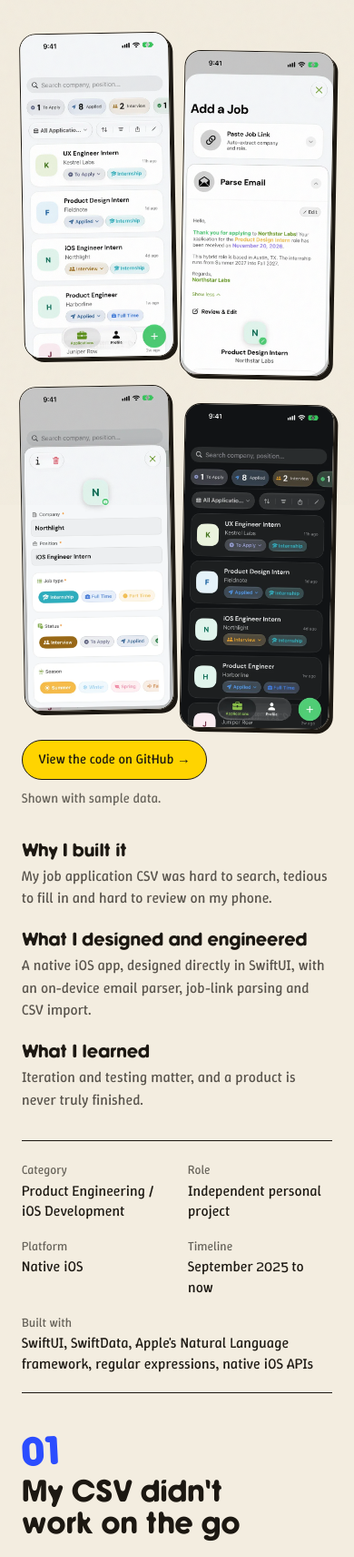
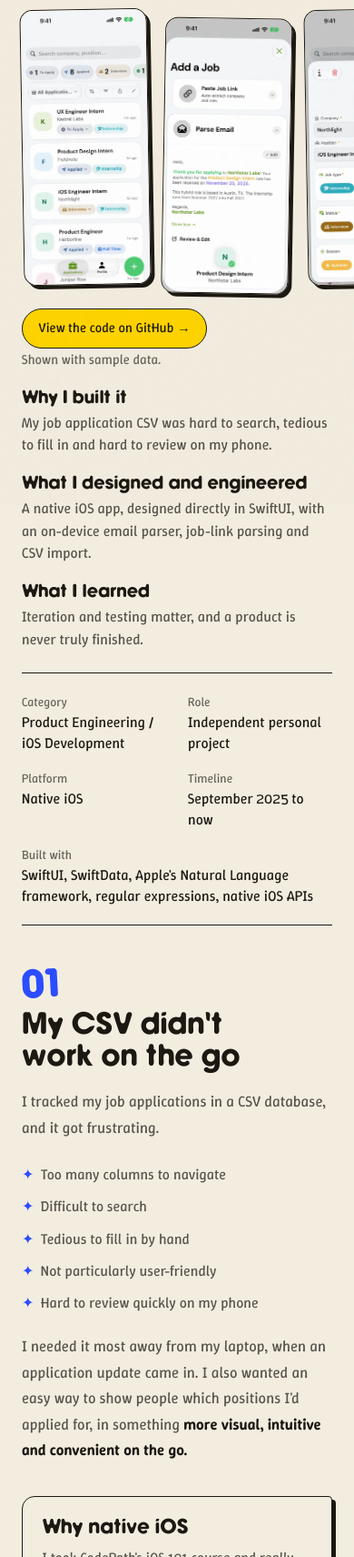
Before and after one commit to marcanjoul/marcanjoul.github.io, a plain HTML site: page appnest/index.html in a window 390 px wide. Shown: the part 289-2000 px from the top of the page at 91% size. Drawn offline with Linux system fonts and the light colour scheme.

Commit message:
Enhance responsiveness and layout for AppNest components: implement media queries for better display on small screens, adjust hero shots and demo recordings for improved usability.

```diff
--- a/appnest/index.html
+++ b/appnest/index.html
@@ -39,7 +39,7 @@
       <p class="cs-lede">A mobile-first job application tracker that simplifies application management through intelligent email parsing.</p>
     </div>
 
-    <div class="cs-hero-shots">
+    <div class="cs-hero-shots" role="group" aria-label="Four AppNest screens">
       <img src="../assets/appnest/app/list.webp" width="560" height="1218" fetchpriority="high"
            alt="Applications list: a search field, status chips with counts, and a card for each job showing its position, company, date, status and job type.">
       <img src="../assets/appnest/app/email-highlights.webp" width="560" height="1218"
@@ -127,7 +127,7 @@
     </div>
 
     <div class="cs-wrap">
-      <ul class="cs-steps cs-demos" tabindex="0" aria-label="Four more recordings">
+      <ul class="cs-steps cs-demos" aria-label="Four more recordings">
         <li>
           <figure class="cs-shot">
             <video data-demo controls muted playsinline preload="none" width="600" height="1304" poster="../assets/appnest/demos/dashboard.webp"
@@ -471,8 +471,9 @@ func hypotheticalIsNotStatus() {
   clips.forEach((v) => v.addEventListener('play', () => clips.forEach((o) => { if (o !== v) hush(o); })));
   function hush(v) { if (!v.paused) { v.dataset.auto = '1'; v.pause(); } }
 
-  if (!matchMedia('(prefers-reduced-motion: reduce)').matches && 'IntersectionObserver' in window) {
-    const demos = clips.filter((v) => 'demo' in v.dataset);
+  if ('IntersectionObserver' in window) {
+    const auto = !matchMedia('(prefers-reduced-motion: reduce)').matches;
+    const demos = auto ? clips.filter((v) => 'demo' in v.dataset) : [];
     const seen = new Set(), held = new Set();   // on screen; paused by the reader
     const start = (after) => {
       const n = demos.length, from = after ? demos.indexOf(after) + 1 : 0;
@@ -489,14 +490,24 @@ func hypotheticalIsNotStatus() {
       });
       v.addEventListener('ended', () => start(v));   // next one on screen, or this one again
     });
+    // every recording stops once it's off screen; only the demos start by themselves
     const watch = new IntersectionObserver((entries) => {
       entries.forEach((e) => {
-        if (e.isIntersecting) seen.add(e.target); else { seen.delete(e.target); hush(e.target); }
+        const v = e.target, inView = e.intersectionRatio >= 0.6;
+        if (inView && demos.includes(v)) seen.add(v); else seen.delete(v);
+        if (!e.isIntersecting || (demos.includes(v) && !inView)) hush(v);
       });
       if (!clips.some((v) => !v.paused)) start();
-    }, { threshold: 0.6 });
-    demos.forEach((v) => watch.observe(v));
+    }, { threshold: [0, 0.6] });
+    clips.forEach((v) => watch.observe(v));
   }
+
+  // rows that scroll sideways take keyboard focus, but only at widths where they do scroll
+  const rows = document.querySelectorAll('.cs-hero-shots, .cs-demos');
+  const reach = () => rows.forEach((el) => {
+    if (el.scrollWidth > el.clientWidth + 1) el.tabIndex = 0; else el.removeAttribute('tabindex');
+  });
+  reach(); addEventListener('load', reach); addEventListener('resize', reach);
 
   // closing a section stops whatever was playing inside it
   document.querySelectorAll('details').forEach((d) => d.addEventListener('toggle', () => {
--- a/styles.css
+++ b/styles.css
@@ -1634,3 +1634,54 @@ footer { text-align: center; padding: 4rem 1.5rem; color: var(--ink-3); font-siz
   .cs-timeline li { padding: 0 0 0 1.75rem; }
   .cs-timeline li::before { left: -0.5rem; top: 0.4rem; }
 }
+
+/* ---------- appnest/ on small screens ---------- */
+@media (min-width: 641px) and (max-width: 900px) {
+  .cs-demos .cs-shot video { max-width: 240px; }
+}
+/* a recording always fits the screen it's on, with room for the browser's bars (landscape too) */
+@media (max-width: 640px), (max-height: 500px) {
+  .cs-appnest .cs-shot video { max-width: min(300px, calc(80vh * 0.46)); max-width: min(300px, calc(80svh * 0.46)); }
+}
+
+@media (max-width: 640px) {
+  .cs-appnest { -webkit-text-size-adjust: 100%; text-size-adjust: 100%; }
+
+  /* hero: the four phones become one swipe row, so the overview is on the first screen */
+  .cs-appnest .cs-hero { padding-top: 1rem; }
+  .cs-appnest .cs-h1 { white-space: nowrap; margin-bottom: 0.75rem; }
+  .cs-appnest .cs-hero-shots {
+    grid-template-columns: none; grid-auto-flow: column; grid-auto-columns: min(36vw, 150px); gap: 1rem;
+    margin-block: 0.5rem 0.25rem; padding: 0.6rem 1.5rem 1.4rem;
+    overflow-x: auto; overscroll-behavior-x: contain; scroll-snap-type: x proximity; scroll-padding-inline: 1.5rem;
+    scrollbar-width: none;
+  }
+  .cs-appnest .cs-hero-shots::-webkit-scrollbar { display: none; }
+  .cs-appnest .cs-hero-shots img { scroll-snap-align: start; border-radius: 14px; }
+  .cs-appnest .cs-hero-shots img:nth-child(even) { transform: rotate(1deg) translateY(0.6rem); }
+  .cs-hero-cta { row-gap: 0; }
+  .cs-glance { margin: 1rem 0 1.5rem; gap: 1rem; }
+
+  /* lead demo: heading first, then the recording, then the steps */
+  .cs-lead { gap: 0.75rem; padding: 1.25rem; margin-bottom: 1.75rem; }
+  .cs-lead > div { display: contents; }
+  .cs-lead-title, .cs-lead > div > p { order: -1; margin-bottom: 0; }
+  .cs-lead .cs-findings { margin-top: 0.75rem; }
+  .cs-appnest .cs-findings li { grid-template-columns: 1.6rem 1fr; column-gap: 0.6rem; }
+  .cs-appnest .cs-findings li::before { font-size: 1.6rem; }
+
+  /* supporting recordings: edge to edge, one at a time with a peek at the next */
+  .cs-appnest .cs-demos {
+    grid-auto-columns: 82%; margin-inline: -1.5rem; padding: 0.25rem 1.5rem 0.5rem; scroll-padding-inline: 1.5rem;
+    scrollbar-width: none;
+  }
+  .cs-appnest .cs-demos::-webkit-scrollbar { display: none; }
+  .cs-appnest .cs-demos p { margin-bottom: 0; }
+
+  .cs-appnest .cs-sub { margin-top: 2rem; }
+  .cs-appnest figcaption { text-wrap: balance; }
+  .cs-crop-status { aspect-ratio: 5 / 4.3; object-position: 0 77%; }   /* keeps the last pill whole */
+}
+@media (max-width: 360px) {
+  .cs-appnest .cs-h1 { font-size: 2.75rem; }
+}
```
